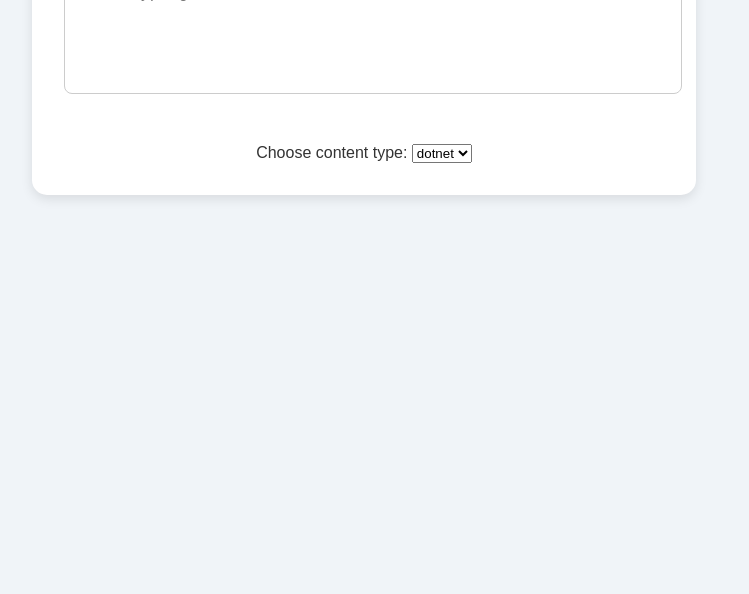
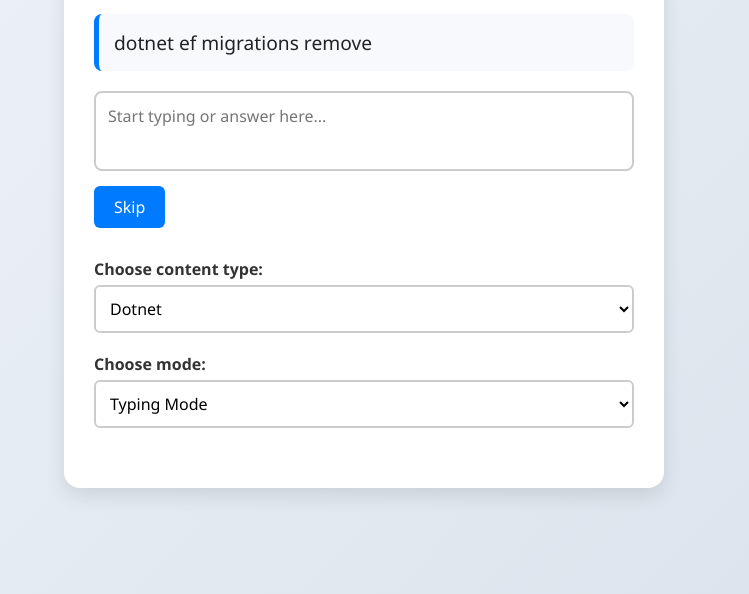
Before and after one commit to pavansai0514/TypingPractice, a plain HTML site: page index.html in a window 1280 px wide. Shown: the part 206-800 px from the top of the page, without its empty margins (276-1025 px from the left). Drawn offline with Linux system fonts and the light colour scheme.

Commit message:
added questions.json file to add questions and aswers feature

```diff
--- a/data.json
+++ b/data.json
@@ -1,5 +1,4 @@
 {
-
 
   "dotnet": [
     "dotnet ef migrations add InitialCreate",
@@ -23,4 +22,5 @@
   ]
 
 
+
 }
--- a/index.html
+++ b/index.html
@@ -10,20 +10,33 @@
 
 <body>
   <div class="container">
-    <h1>Typing Speed Test</h1>
-    <p id="quote"></p>
-    <textarea id="input" placeholder="Start typing here..."></textarea>
+    <h1>Typing Practice</h1>
 
+    <!-- Displayed text (quote or question) -->
+    <p id="quote" class="display-text"></p>
 
+    <!-- Answer input -->
+    <textarea id="input" placeholder="Start typing or answer here..."></textarea>
+    <button id="skipBtn">Skip</button>
+    <!-- Select content type -->
     <div class="options_container">
       <label for="typeSelect">Choose content type:</label>
       <select id="typeSelect">
-        <option value="dotnet">dotnet</option>
+        <option value="dotnet">DotNet</option>
         <option value="git">Git</option>
         <option value="react">React</option>
+
       </select>
     </div>
 
+    <!-- Mode Selector -->
+    <div class="mode_selector">
+      <label for="modeSelect">Choose mode:</label>
+      <select id="modeSelect">
+        <option value="normal">Typing Mode</option>
+        <option value="qa">Q&A Mode</option>
+      </select>
+    </div>
 
   </div>
 
--- /dev/null
+++ b/questions.json
@@ -0,0 +1,52 @@
+{
+  "dotnet": [
+    {
+      "question": "What command adds an initial EF Core migration in .NET?",
+      "answer": "dotnet ef migrations add InitialCreate"
+    },
+    {
+      "question": "What command updates the database using the latest EF Core migration?",
+      "answer": "dotnet ef database update"
+    },
+    {
+      "question": "What command removes the last EF Core migration?",
+      "answer": "dotnet ef migrations remove"
+    },
+    {
+      "question": "What command adds the SQL Server provider package in .NET EF Core?",
+      "answer": "dotnet add package Microsoft.EntityFrameworkCore.SqlServer"
+    }
+  ],
+  "react": [
+    {
+      "question": "What command creates a new Vite app named 'my-vite-app'?",
+      "answer": "npm create vite@latest my-vite-app"
+    },
+    {
+      "question": "What command installs json-server globally?",
+      "answer": "npm install -g json-server"
+    },
+    {
+      "question": "What command installs React Router DOM?",
+      "answer": "npm install react-router-dom"
+    },
+    {
+      "question": "What command installs React Bootstrap and Bootstrap?",
+      "answer": "npm install react-bootstrap bootstrap"
+    },
+    {
+      "question": "What command kills the process running on port 3000?",
+      "answer": "npx kill-port 3000"
+    }
+  ],
+  "git": [
+    {
+      "question": "What Git command adds a remote repository named 'origin'?",
+      "answer": "git remote add origin link"
+    },
+    {
+      "question": "What Git command pushes to the main branch of origin?",
+      "answer": "git push origin main"
+    }
+  ]
+}
--- a/script.js
+++ b/script.js
@@ -1,54 +1,105 @@
 const quoteEl = document.getElementById('quote');
 const inputEl = document.getElementById('input');
 const typeSelect = document.getElementById('typeSelect');
+const modeSelect = document.getElementById('modeSelect');
 
+let currentMode = 'normal';
 let allData = {};
+let questionData = {};
 let currentData = [];
-let quote = '';
+let currentItem = null;
+const skipBtn = document.getElementById('skipBtn');
 
-function getRandomQuote() {
-  let newQuote;
-  do {
-    newQuote = currentData[Math.floor(Math.random() * currentData.length)];
-  } while (newQuote === quote && currentData.length > 1);
-  return newQuote;
+skipBtn.addEventListener('click', () => {
+  inputEl.value = '';
+  startTest(); // Load a new question or command
+});
+
+
+// Populate dropdown based on selected data source
+function populateTypeOptions(dataObj) {
+  typeSelect.innerHTML = '';
+  for (let key in dataObj) {
+    const option = document.createElement('option');
+    option.value = key;
+    option.textContent = key.charAt(0).toUpperCase() + key.slice(1);
+    typeSelect.appendChild(option);
+  }
 }
 
+// Get a new random item (command or question)
+function getRandomItem() {
+  if (!currentData.length) return null;
+  let newItem;
+  do {
+    newItem = currentData[Math.floor(Math.random() * currentData.length)];
+  } while (newItem === currentItem && currentData.length > 1);
+  return newItem;
+}
+
+// Start or restart the typing test
 function startTest() {
   const selectedType = typeSelect.value;
-  currentData = allData[selectedType] || [];
-  if (currentData.length === 0) return;
+  currentData = currentMode === 'qa' ? questionData[selectedType] || [] : allData[selectedType] || [];
 
-  quote = getRandomQuote();
-  quoteEl.textContent = quote;
+  if (!currentData.length) {
+    quoteEl.textContent = 'No data available.';
+    return;
+  }
+
+  currentItem = getRandomItem();
+
+  quoteEl.textContent =
+    currentMode === 'qa'
+      ? `Q: ${currentItem.question}`
+      : currentItem;
+
   inputEl.value = '';
   inputEl.style.display = 'block';
-
-
 }
 
+// Handle Enter key for validation
+inputEl.addEventListener('keydown', (e) => {
+  if (e.key === 'Enter') {
+    const userInput = inputEl.value.trim();
+    const expected =
+      currentMode === 'qa'
+        ? currentItem.answer.trim()
+        : currentItem.trim();
 
-inputEl.addEventListener('keydown', (e) => {
-  // Check if Enter is pressed AND the input matches the quote
-  if (e.key === 'Enter' && inputEl.value.trim() === quote.trim()) {
-    inputEl.value = '';
-    inputEl.style.display = 'none';
-    startTest(); // load new quote
+    if (userInput === expected) {
+      inputEl.value = '';
+      inputEl.style.display = 'none';
+      startTest(); // load new question/command
+    }
   }
 });
 
-
-
+// Change type (dotnet/react/git)
 typeSelect.addEventListener('change', () => {
-  inputEl.style.display = 'block';
   startTest();
 });
 
-fetch('data.json')
-  .then(response => response.json())
-  .then(data => {
+// Change mode (typing / QA)
+modeSelect.addEventListener('change', () => {
+  currentMode = modeSelect.value;
+  populateTypeOptions(currentMode === 'qa' ? questionData : allData);
+  startTest();
+});
+
+// Load both JSON files
+Promise.all([
+  fetch('data.json').then(res => res.json()),
+  fetch('questions.json').then(res => res.json())
+])
+  .then(([data, qData]) => {
     allData = data;
-    currentData = allData["quotes"]; // default
+    questionData = qData;
+
+    populateTypeOptions(allData); // default
     startTest();
   })
-  .catch(error => console.error("Error loading data:", error));
+  .catch(error => {
+    console.error('Error loading data:', error);
+    quoteEl.textContent = 'Failed to load data.';
+  });
--- a/style.css
+++ b/style.css
@@ -1,53 +1,110 @@
-body {
-  font-family: Arial, sans-serif;
-  background-color: #f0f4f8;
-  color: #333;
-  text-align: center;
+/* General Reset */
+* {
+  box-sizing: border-box;
   margin: 0;
-  padding: 2rem;
+  padding: 0;
+  font-family: 'Segoe UI', Tahoma, Geneva, Verdana, sans-serif;
 }
 
-.container {
-  max-width: 600px;
-  margin: auto;
-  background: white;
-  padding: 2rem;
-  border-radius: 15px;
-  box-shadow: 0 4px 12px rgba(0, 0, 0, 0.1);
-}
-.options_container{
-  margin-top: 50px;
-}
-#quote {
-  font-size: 1.2rem;
-  margin-bottom: 1rem;
+/* Body Background */
+body {
+  background: linear-gradient(135deg, #f0f4f8, #d9e2ec);
+  min-height: 100vh;
+  display: flex;
+  align-items: center;
+  justify-content: center;
 }
 
-textarea {
-  width: 100%;
-  height: 100px;
-  font-size: 1rem;
-  padding: 0.5rem;
-  border-radius: 8px;
-  border: 1px solid #ccc;
-  resize: none;
+/* Main Container */
+.container {
+  background-color: white;
+  border-radius: 16px;
+  padding: 40px 30px;
+  width: 90%;
+  max-width: 600px;
+  box-shadow: 0 8px 20px rgba(0, 0, 0, 0.1);
 }
 
-.results {
-  margin: 1rem 0;
+/* Title */
+.container h1 {
+  text-align: center;
+  margin-bottom: 30px;
+  color: #333;
 }
 
-button {
+/* Displayed Text (quote/question) */
+.display-text {
+  font-size: 1.2rem;
+  margin-bottom: 20px;
+  background-color: #f7f9fc;
+  padding: 15px;
+  border-left: 5px solid #007bff;
+  border-radius: 8px;
+  color: #222;
+}
+
+/* Input Box */
+#input {
+  width: 100%;
+  height: 80px;
+  padding: 12px;
+  font-size: 1rem;
+  border: 2px solid #ccc;
+  border-radius: 8px;
+  resize: none;
+  margin-bottom: 15px;
+  transition: border-color 0.3s ease;
+}
+
+#input:focus {
+  border-color: #007bff;
+  outline: none;
+}
+
+/* Skip Button */
+#skipBtn {
+  display: inline-block;
   background-color: #007bff;
   color: white;
   border: none;
-  padding: 0.6rem 1.2rem;
-  border-radius: 8px;
+  padding: 10px 20px;
+  font-size: 1rem;
+  border-radius: 6px;
   cursor: pointer;
-  font-size: 1rem;
-  transition: background 0.3s ease;
+  transition: background-color 0.3s ease;
+  margin-bottom: 20px;
 }
 
-button:hover {
+#skipBtn:hover {
   background-color: #0056b3;
 }
+
+/* Dropdown Sections */
+.options_container,
+.mode_selector {
+  margin-top: 10px;
+  margin-bottom: 10px;
+}
+
+label {
+  display: block;
+  margin-bottom: 5px;
+  font-weight: 600;
+  color: #333;
+}
+
+select {
+  width: 100%;
+  padding: 10px;
+  font-size: 1rem;
+  border: 2px solid #ccc;
+  border-radius: 6px;
+  background-color: #fff;
+  margin-bottom: 10px;
+  transition: border-color 0.3s ease;
+}
+
+select:focus {
+  border-color: #007bff;
+  outline: none;
+}
```
